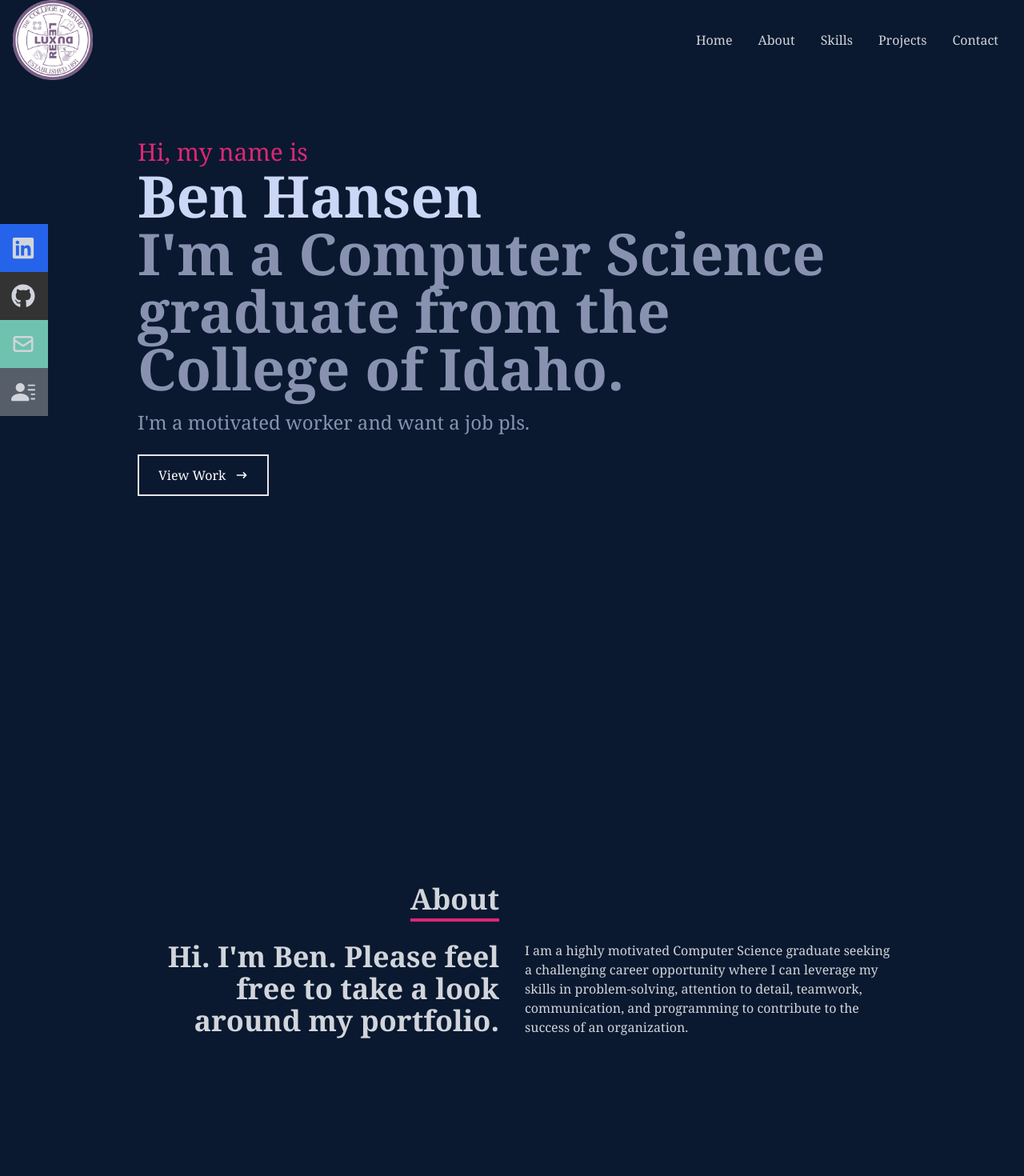
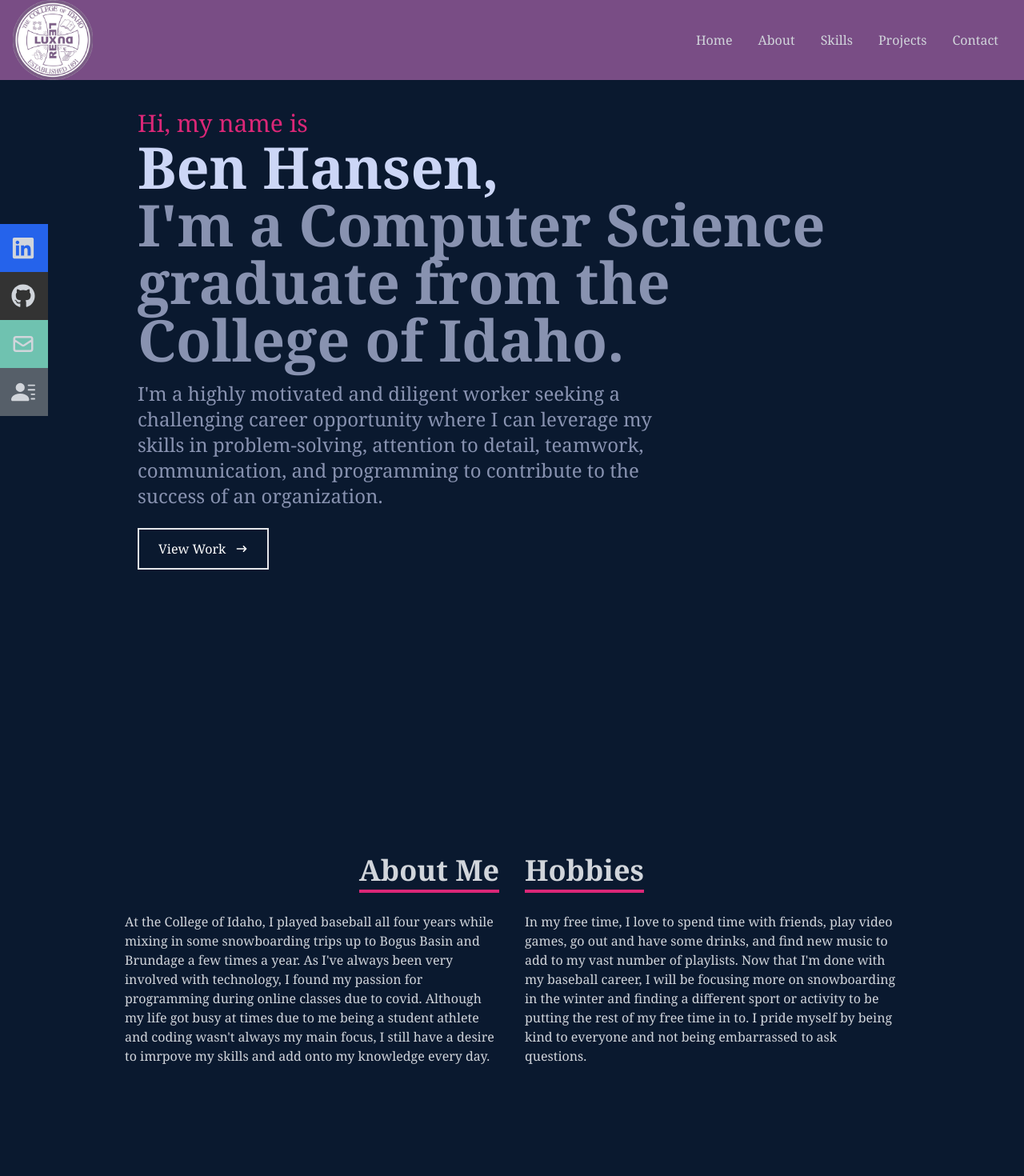
Before and after one commit to benhansen11/deployment_demo, a React (Create React App) app: page / in a window 1280 px wide. Shown: the top 1470 px of the page at 80% size. Built offline with nearby package versions, Linux system fonts and the light colour scheme.

Commit message:
changes to home and again section

```diff
--- a/src/components/About.jsx
+++ b/src/components/About.jsx
@@ -6,21 +6,31 @@ const About = () => {
         <div className='flex flex-col justify-center items-center w-full h-full'>
             <div className='max-w-[1000px] w-full grid grid-cols-2 gap-8'>
                 <div className='sm:text-right pb-8 pl-4'>
-                    <p className='text-4xl font-bold inline border-b-4 border-pink-600'>About</p>
+                    <p className='text-4xl font-bold inline border-b-4 border-pink-600'>About Me</p>
                 </div>
                 <div>
+                    <p className='text-4xl font-bold inline border-b-4 border-pink-600'>Hobbies</p>
                 </div>
                 </div>
             <div className='max-w-[1000px] w-full grid sm:grid-cols-2 gap-8 px-4'>
-                <div className='sm:text-right text-4xl font-bold'>
-                    <p>Hi. I'm Ben. Please feel free to take a look around my portfolio.</p>
+                <div className='sm:text-left text-1xl'>
+                    <p>At the College of Idaho, I played baseball all four years while mixing in some
+                        snowboarding trips up to Bogus Basin and Brundage a few times a year. As I've
+                        always been very involved with technology, I found my passion for programming
+                        during online classes due to covid. Although my life got busy at times due to
+                        me being a student athlete and coding wasn't always my main focus, I still
+                        have a desire to imrpove my skills and add onto my knowledge every day.
+
+                    </p>
                 </div>
-                <div>
-                    <p> I am a highly motivated Computer Science graduate seeking a
-                        challenging career opportunity where I can leverage my
-                        skills in problem-solving, attention to detail, teamwork,
-                        communication, and programming to contribute to the success
-                        of an organization.</p>
+                <div className='sm:text-left text-1xl'>
+                    <p>In my free time, I love to spend time with friends, play video games, go out
+                        and have some drinks, and find new music to add to my vast number
+                        of playlists. Now that I'm done with my baseball career, I will be focusing more
+                        on snowboarding in the winter and finding a different sport or activity to be
+                        putting the rest of my free time in to. I pride myself by being kind to everyone
+                        and not being embarrassed to ask questions.
+                        </p>
                 </div>
             </div>
         </div>
--- a/src/components/Home.jsx
+++ b/src/components/Home.jsx
@@ -1,6 +1,8 @@
 import React from 'react';
 import {HiArrowNarrowRight} from 'react-icons/hi';
 import { Link } from 'react-scroll';
+import Profile_Pic from '../assets/profile_pic.png';
+
 
 const Home = () => {
   return (
@@ -8,10 +10,17 @@ const Home = () => {
 
         {/* Container */}
         <div className='max-w-[1000px] mx-auto px-8 flex flex-col justify-center h-full'>
+            <p className='py-12'>This is a spacer</p>
             <p className='text-3xl text-pink-600'>Hi, my name is</p>
-            <h1 className='text-4xl sm:text-7xl font-bold text-[#ccd6f6]'>Ben Hansen</h1>
+            <h1 className='text-4xl sm:text-7xl font-bold text-[#ccd6f6]'>Ben Hansen,</h1>
             <h2 className='text-3xl sm:text-7xl font-bold text-[#8892b0]'>I'm a Computer Science graduate from the College of Idaho.</h2>
-            <p className='text-2xl text-[#8892b0] py-4 max-w-[700px]'>I'm a motivated worker and want a job pls.</p>
+            <p className='text-2xl text-[#8892b0] py-4 max-w-[700px]'>
+            I'm a highly motivated and diligent worker seeking a
+                        challenging career opportunity where I can leverage my
+                        skills in problem-solving, attention to detail, teamwork,
+                        communication, and programming to contribute to the success
+                        of an organization.
+            </p>
             <div>
                 <button className='text-white group border-2 px-6 py-3 my-2 flex items-center hover:bg-pink-600 hover:border-pink-600'>
                     View Work
@@ -19,7 +28,8 @@ const Home = () => {
                 <HiArrowNarrowRight className='ml-3 '/>
                 </span>
                 </button>
-
+                <div className='w-full grid grid-cols-40 sm:grid-col-4 gap-4 text-center py-8'>
+              </div>
             </div>
         </div>
     </div>
--- a/src/components/Navbar.jsx
+++ b/src/components/Navbar.jsx
@@ -10,7 +10,7 @@ const Navbar = () => {
     const handleClick = () => setNav(!nav)
 
   return (
-    <div className='fixed w-full h-[100px] flex justify-between items-center px-4 bg-[#0a192f] text-gray-300'>
+    <div className='fixed w-full h-[100px] flex justify-between items-center px-4 bg-[#794d85] text-gray-300'>
         <div>
             <img src={logo} alt="logo image" style={{width: '100px'}}/>
         </div>
--- a/src/index.css
+++ b/src/index.css
@@ -27,3 +27,7 @@
     )!important;
 
 }
+
+.right-aligned-image {
+    float: right;
+}
```
